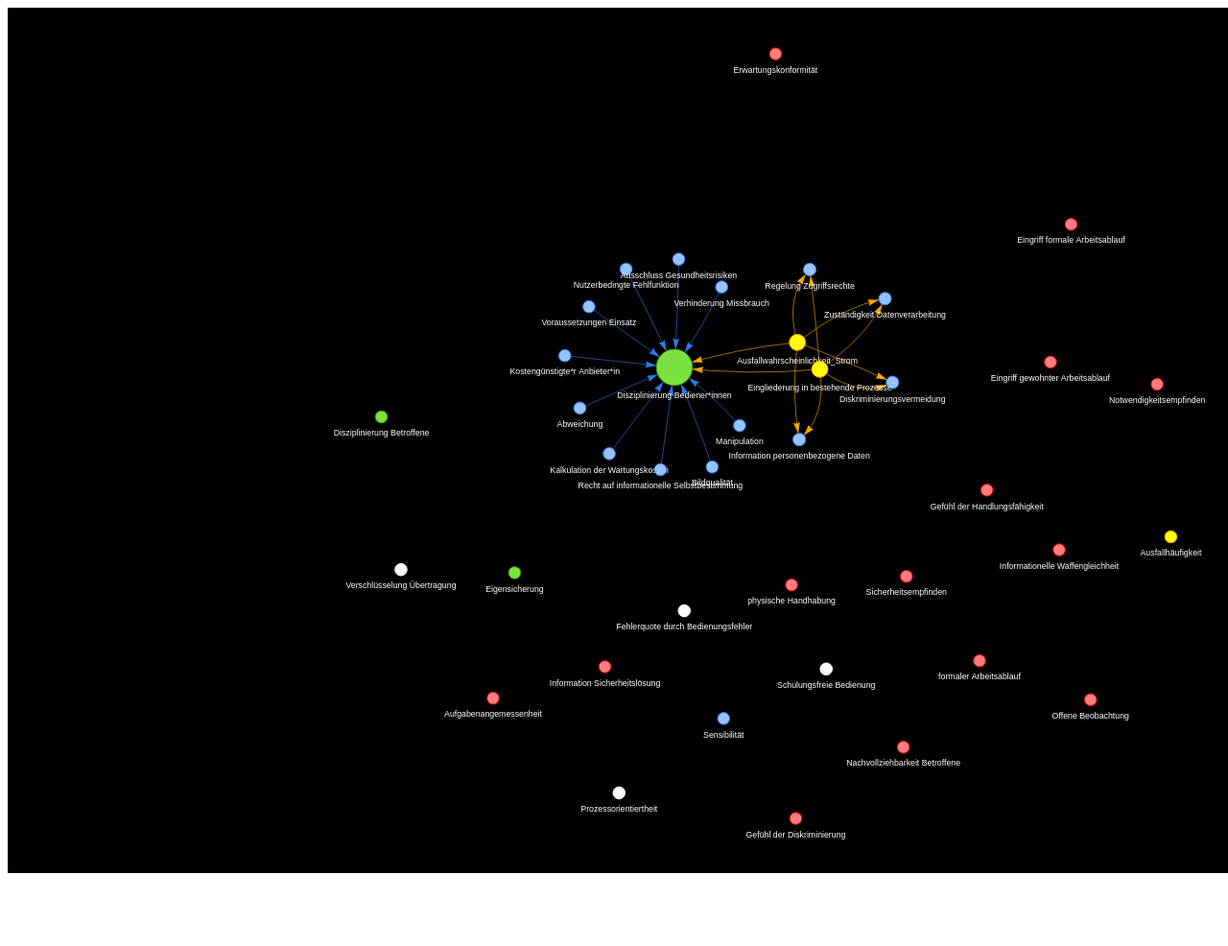
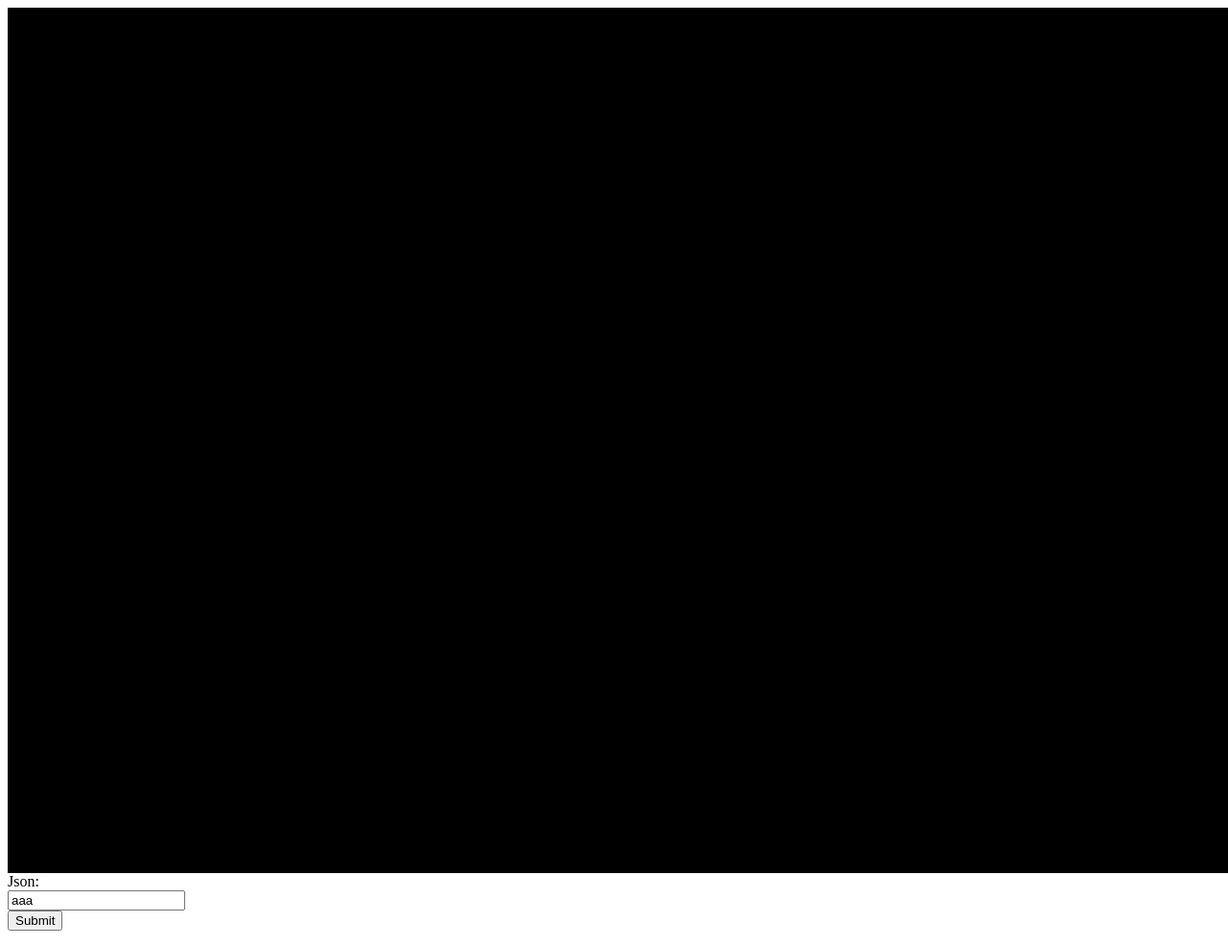
Before and after one commit to normandra/normandra.github.io, a plain HTML site: page 4d_vis/index.html in a window 1280 px wide. Shown: the top 986 px of the page at 96% size. Before the commit the page ends 918 px from the top, so only its background shows below. Drawn offline with Linux system fonts and the light colour scheme.

Commit message:
konfliktregeln

```diff
--- a/4d_vis/index.html
+++ b/4d_vis/index.html
@@ -14,6 +14,13 @@
 </head>
 <body>
 <div id="mynetwork"></div>
+
+<form action="javascript:parseJson(test.value)">
+    Json:<br>
+    <input type="text" name="test" id="test" value="aaa">
+    <br>
+    <input type="submit" value="Submit">
+  </form>
 
 <script type="text/javascript">
 
@@ -32,17 +39,27 @@
     }
 
     //group 1: zweck der sl ; 2: infrak vor. ; 3 norm ; 4+ : unused
-    function parseJson(jsonObject ,nodes,edges){
+    function parseJson(jsonObject){
+        jsonObject = JSON.parse(jsonObject)
+
+        //generate nodes
+        var nodes = new vis.DataSet()
+        var edges = new vis.DataSet()
+
         for (let i = 0; i < jsonObject.length; i++){
             var obj = jsonObject[i];
             nodes.add({id: i, label: obj.label, group: dict[obj.cluster], value: Math.round(Math.random()) })
         }
 
-        for (let i = 1; i <= jsonObject.length; i++){
-            for ( let j = 1; j <= jsonObject.length; j++){
+        for (let i = 0; i < jsonObject.length; i++){
+            for ( let j = 0; j < jsonObject.length; j++){
                 if( i != j){
                     var cluster = nodes.get(i)
                     var clusterOther = nodes.get(j)
+
+                    if(clusterOther == null){
+                        console.log(j)
+                    }
 
                     if(cluster == null || clusterOther == null || cluster.group == null || clusterOther.group == null){
                         continue;
@@ -73,15 +90,8 @@
                 }
             }
         }
-    }
 
-
-    //generate nodes
-    var nodes = new vis.DataSet()
-    var edges = new vis.DataSet()
-    parseJson(jsonString,nodes,edges)
-
-    // create a network
+        // create a network
     var container = document.getElementById('mynetwork');
 
     // provide the data in the vis format
@@ -113,6 +123,11 @@
     });
 
 
+    }
+
+
+
+
     // console.log(network.getConnectedNodes(2).length)
 
 
```
